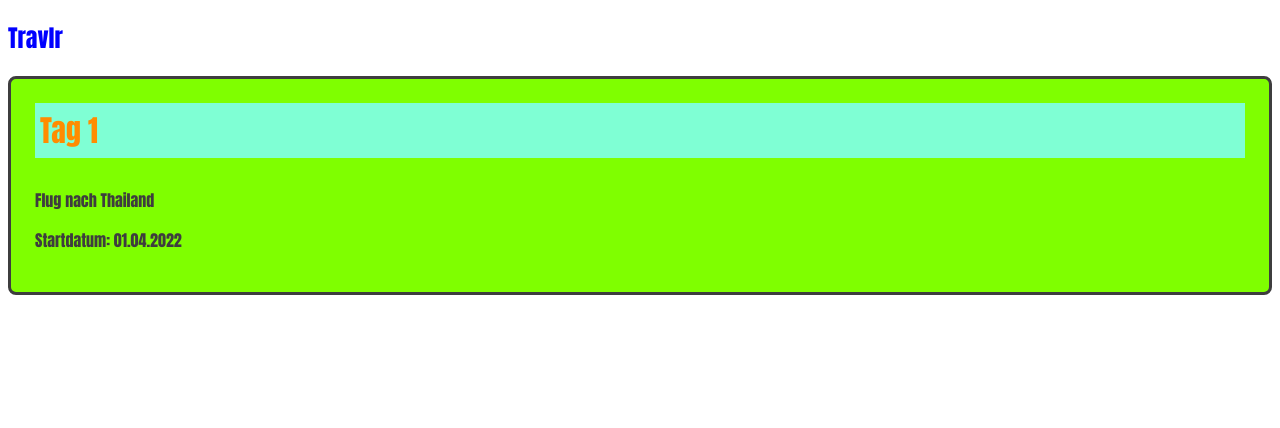
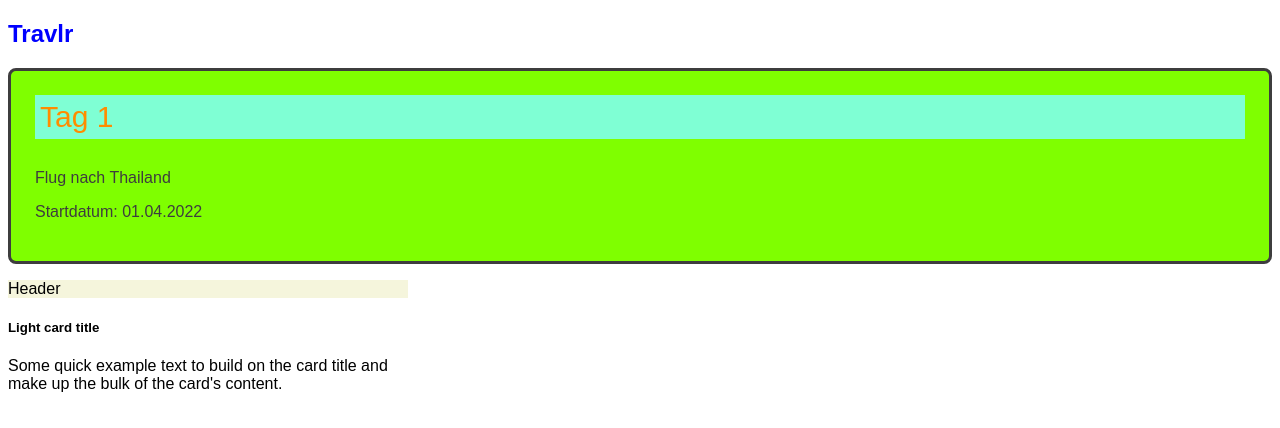
Before and after one commit to Satch2619/Start, a plain HTML site: page CSS Grundlagen/CSS Cards/index.html in a window 1280 px wide. Drawn offline with Linux system fonts and the light colour scheme.

```diff
--- a/CSS Grundlagen/CSS Cards/index.html
+++ b/CSS Grundlagen/CSS Cards/index.html
@@ -18,6 +18,16 @@
           <p>Startdatum: 01.04.2022</p>
         </div>
       </div>
+      <div class="card1 border-light mb-1" style="max-width: 25rem">
+        <div class="card-header1">Header</div>
+        <div class="card-body1">
+          <h5 class="card-title1">Light card title</h5>
+          <p class="card-text1">
+            Some quick example text to build on the card title and make up the
+            bulk of the card's content.
+          </p>
+        </div>
+      </div>
     </section>
   </body>
 </html>
--- a/CSS Grundlagen/CSS Cards/style.css
+++ b/CSS Grundlagen/CSS Cards/style.css
@@ -1,5 +1,5 @@
 * {
-  font-family: Impact, Haettenschweiler, 'Arial Narrow Bold', sans-serif;
+  font-family: Arial, Helvetica, sans-serif;
 }
 h1 {
   color: blue;
@@ -26,3 +26,13 @@
 .card-content {
   background-color: chartreuse;
 }
+
+.card1 {
+  margin-top: 1em;
+  border-radius: 1.5rem;
+  border-color: black;
+}
+
+.card-header1 {
+  background-color: beige;
+}
```
